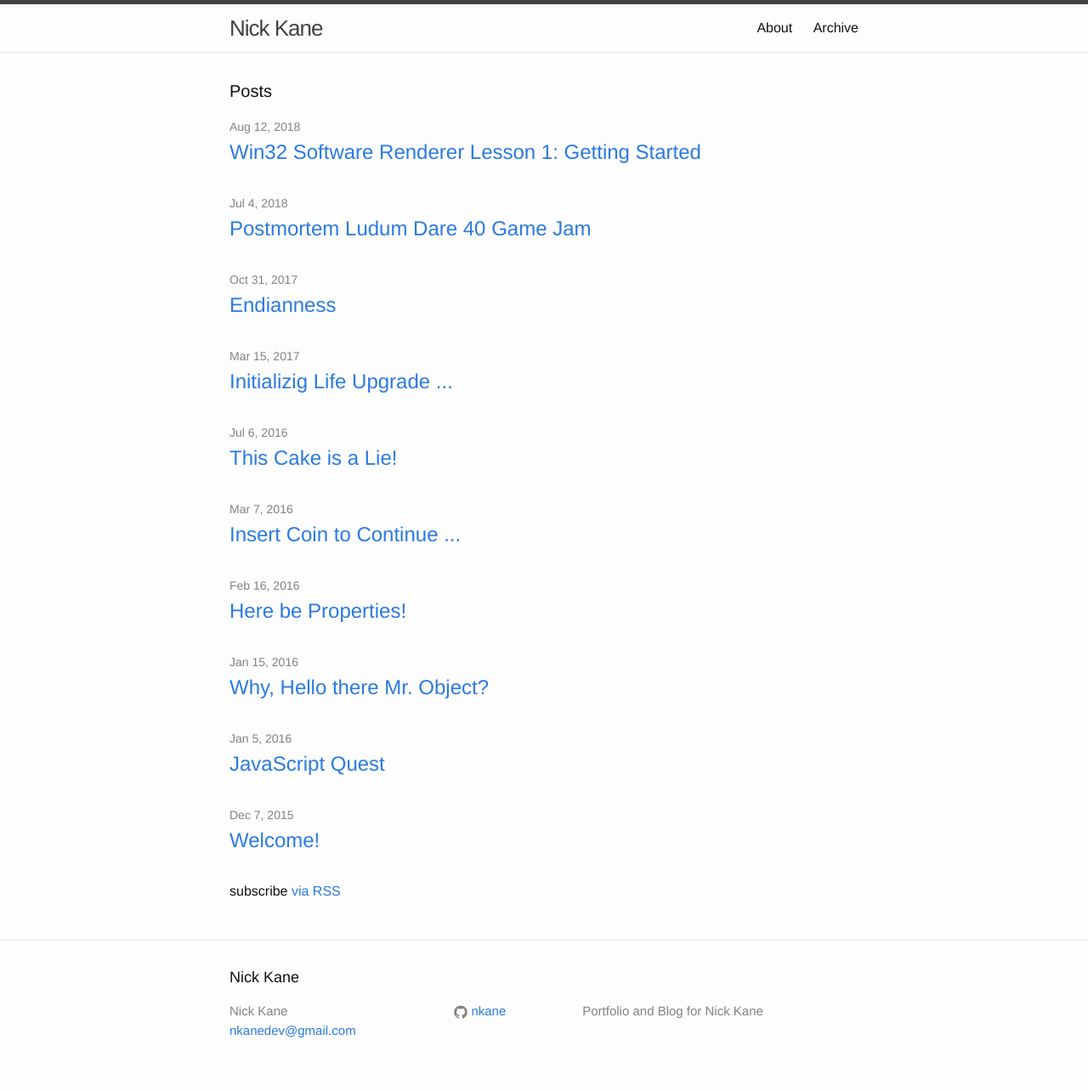
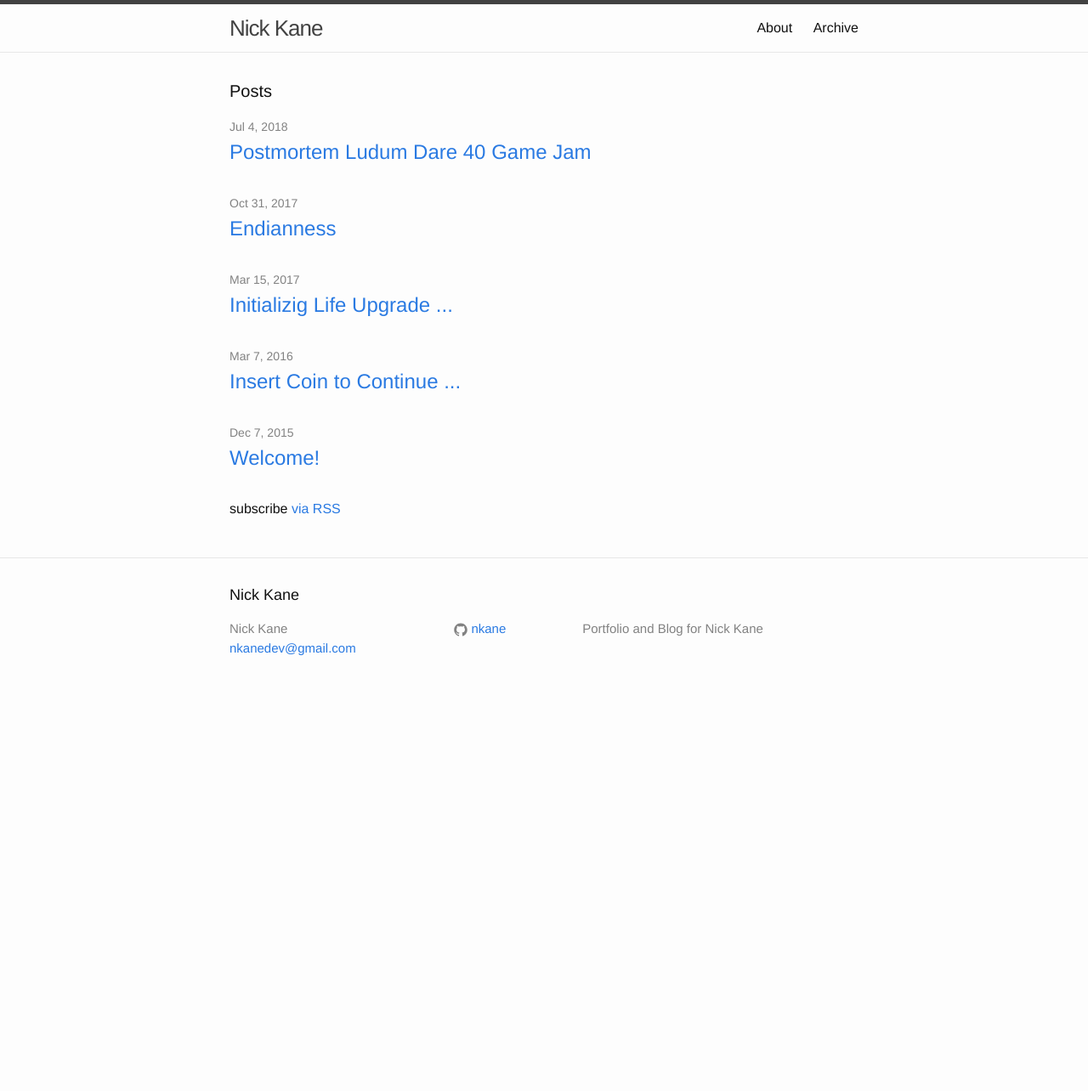
Before and after one commit to nkane/nkane.github.io, a Jekyll site: the page built from index.html, in a window 1280 px wide. Shown: the whole page at 85% size. Built offline with Jekyll 4.4.1, drawn with Linux system fonts in a browser that asks for light colours; after the commit the page ends 900 px from its top, so only the background shows below that.

Commit message:
updated blog post(s) to archive unwanted post
- archived unwanted post
- placed pending post in pending section

```diff
--- a/_posts/2016-01-05-javascript-quest.markdown
+++ b/_posts/archived-post/2016-01-05-javascript-quest.markdown
@@ -3,7 +3,7 @@ layout: post
 title: "JavaScript Quest"
 date: 2016-01-05
 categories: blog javascript
-visible: 1
+visible: 0
 ---
 If you traveled back in time approximately 6 months ago from the current time of this post and asked me how to manipulate the DOM using basic jQuery or any basic trivial JavaScript questions, I would not be able to answer any of those questions at all. Fast forward to the current time, and I am starting to finally get a pretty decent grasp on using JavaScript for the client-side and the server-side; however, I still consider myself a novice on these topic and would like to set up my JavaScript skills.
 
--- a/_posts/2016-01-15-javascript-quest.markdown
+++ b/_posts/archived-post/2016-01-15-javascript-quest.markdown
@@ -3,7 +3,7 @@ layout: post
 title: "Why, Hello there Mr. Object?"
 date: 2016-01-15
 categories: blog javascript
-visible: 1
+visible: 0
 ---
 After doing a bit of research on some of the details regarding JavaScript objects, I figured I would write a post about it. JavaScript has a ["new operator"][MDN - Object], and the functionality of this operation is the create an instance of a user-defined object type or one of the built-in object types that has a constructor function (more on that shortly).
 
--- a/_posts/2016-02-16-javascript-quest.markdown
+++ b/_posts/archived-post/2016-02-16-javascript-quest.markdown
@@ -3,7 +3,7 @@ layout: post
 title: "Here be Properties!"
 date: 2016-02-16
 categories: blog javascript
-visible: 1
+visible: 0
 ---
 Last article we briefly went over JavaScript objects and different ways to initialize objects. In this article, we are going to touch on Object properties and the variety of ways to access them. Properties can be defined as variables that are attached to objects. Object properties can be assigned any type of value in JavaScript.
 
--- a/_posts/2016-07-06-javascript-quest.markdown
+++ b/_posts/archived-post/2016-07-06-javascript-quest.markdown
@@ -3,7 +3,7 @@ layout: post
 title: "This Cake is a Lie!"
 date: 2016-07-06
 categories: blog javascript
-visible: 1
+visible: 0
 ---
 If you have ever worked with any type of object-oriented language, the odds are that you have encountered the ["this"][MDN - JavaScript This] keyword. In this article we will be discussing how the "this" key word operates in the context of JavaScript and briefly touching on other related topics that relate as well.
 
--- a/_posts/2018-08-12-win32-software-renderer-lesson-1:-getting-started.markdown
+++ b/_posts/work-in-progress-post/2018-08-12-win32-software-renderer-lesson-1:-getting-started.markdown
@@ -3,7 +3,7 @@ layout: post
 Title: "Win32 Software Renderer Lesson 1: Getting Started"
 date: 2018-08-12
 categories: blog gamedev gaming graphics programming
-visible: 1
+visible: 0
 ---
 Computer graphics programming has always been an interest of mine; however, I would consider the barrier to entry in to the world of computer graphics high.
 As a prerequisite in to computer graphics, it is assumed that the individual seeking to study the topic already has a large foundation of knowledge, inclusive of
```
Also changed, not shown: _posts/2019-09-01-math-vector-basics.markdown (added, +42 -0 lines), _posts/work-in-progress-post/2018-09-01-win32-software-renderer-lesson-2:-drawing-to-a-backbuffer-and-bit-blitting-to-the-screen.markdown (renamed from _posts/2018-09-01-win32-software-renderer-lesson-2:-drawing-to-a-backbuffer-and-bit-blitting-to-the-screen.markdown).
